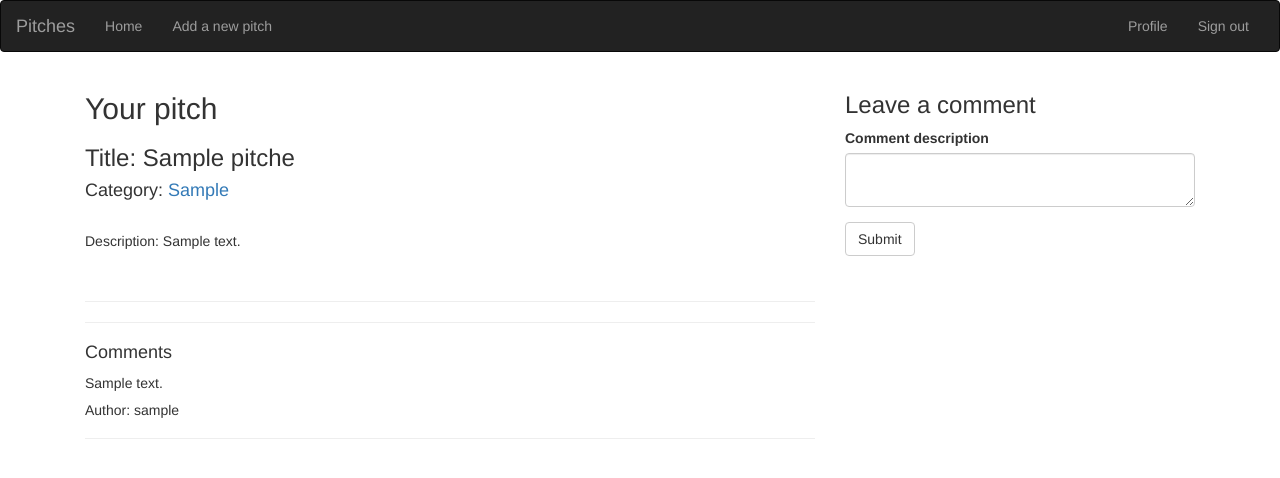
After one commit to AbugaAroni/FlaskWeek3IP, a Flask app: page /viewpitch/1 in a window 1280 px wide. The commit adds this page. Shown: the top 478 px of the page. Run offline with Flask 2, Linux system fonts and the light colour scheme; a user stored in the database is signed in; tables that the repository leaves empty hold one stand-in row (values such as "Sample post"); parts of the project's set-up code (start-up, migrations or seed data) failed here and were passed over; some libraries are stand-ins or nearby versions.

Commit message:
add working comment function

```diff
--- a/app/main/forms.py
+++ b/app/main/forms.py
@@ -6,9 +6,13 @@ class PitchForm(FlaskForm):
 
     title = StringField('Pitch title',validators=[Required()])
     category = SelectField('Pitch category', choices=[('Motivational', 'Motivational'), ('Famous', 'Famous'), ('Despair', 'Despair')], validators=[Required()])
-    description = TextAreaField('Pitch category', validators=[Required()])
+    description = TextAreaField('Pitch description', validators=[Required()])
     submit = SubmitField('Submit')
 
 class UpdateProfile(FlaskForm):
     bio = TextAreaField('Tell us about you.',validators = [Required()])
     submit = SubmitField('Submit')
+
+class Commentform(FlaskForm):
+    description = TextAreaField('Comment description', validators=[Required()])
+    submit = SubmitField('Submit')
--- a/app/main/views.py
+++ b/app/main/views.py
@@ -1,7 +1,7 @@
 from flask import render_template,request,redirect,url_for,abort
 from . import main
-from ..models import Pitch, User
-from .forms import PitchForm, UpdateProfile
+from ..models import Pitch, User, Comment
+from .forms import PitchForm, UpdateProfile, Commentform
 from .. import db
 from flask_login import login_required
 from flask_login import login_required, current_user
@@ -15,7 +15,7 @@ def index():
     '''
     pitches = Pitch.get_pitches()
 
-    title = 'Home - Welcome to The best Movie Review Website Online'
+    title = 'Home '
     return render_template('index.html', title = title, pitches=pitches)
 
 @main.route('/category/<string:category>')
@@ -26,11 +26,12 @@ def cat(category):
     '''
 #    pitches = get_pitches(category)
     #categories title
-    title = 'Categories'
+    cat = category
+    title = f'{cat} pitches'
 
     pitches = Pitch.get_pitchcat(category)
 
-    return render_template('categories.html',title = title, pitches=pitches)#, pitches=pitches, pitch=pitch)
+    return render_template('categories.html',title = title, pitches=pitches, category=cat)#, pitches=pitches, pitch=pitch)
 
 #submit a pitch view, need to change the unique id
 @main.route('/submitpitch/<int:userid>', methods = ['GET','POST'])
@@ -52,6 +53,27 @@ def new_pitch(userid):
 
     title = 'New Pitch'
     return render_template('new_pitch.html',title = title, pitch_form=form)
+
+#submit a pitch view, need to change the unique id
+@main.route('/viewpitch/<int:pitchid>', methods = ['GET','POST'])
+@login_required
+def comment(pitchid):
+    form = Commentform()
+    #pitch id needs a unique number
+    pitchid=pitchid
+    pitches = Pitch.get_singlepitch(pitchid)
+    comments = Comment.get_comments(pitchid)
+    user = User.query.all()
+
+    if form.validate_on_submit():
+        description = form.description.data
+        new_comment = Comment(comment_description=description, user=current_user, pitch_id = pitchid)
+        new_comment.save_comment()
+
+        return redirect(url_for('main.comment',pitchid=pitchid))
+
+    title = 'View pitch'
+    return render_template('viewpitch.html',title = title, form=form, pitches = pitches, comments =comments, user =user)
 
 @main.route('/user/<uname>')
 def profile(uname):
--- a/app/models.py
+++ b/app/models.py
@@ -7,46 +7,6 @@ from datetime import datetime
 @login_manager.user_loader
 def load_user(user_id):
     return User.query.get(int(user_id))
-
-class Pitch:
-
-    all_pitches = []
-
-    def __init__(self,pitch_id,pitch_title,pitch_description,pitch_category):
-        self.id = pitch_id
-        self.title = pitch_title
-        self.category = pitch_category
-        self.description = pitch_description
-
-    def save_pitches(self):
-        Pitch.all_pitches.append(self)
-
-    @classmethod
-    def clear_pitches(cls):
-        Pitch.all_pitches.clear()
-
-    @classmethod
-    def get_pitches(cls,category):
-
-        response = []
-
-        for pitches in cls.all_pitches:
-            if pitch.pitch_category == category:
-                response.append(pitch)
-
-        return response
-
-    @property
-    def password(self):
-        raise AttributeError('You cannot read the password attribute')
-
-    @password.setter
-    def password(self, password):
-        self.pass_secure = generate_password_hash(password)
-
-
-    def verify_password(self,password):
-        return check_password_hash(self.pass_secure,password)
 
 class User(UserMixin,db.Model):
     __tablename__ = 'users'
@@ -60,6 +20,8 @@ class User(UserMixin,db.Model):
     pass_secure = db.Column(db.String(255))
 
     pitches = db.relationship('Pitch',backref = 'user',lazy = "dynamic")
+    comments = db.relationship('Comment',backref = 'user',lazy = "dynamic")
+
 
     @property
     def password(self):
@@ -82,6 +44,7 @@ class Role(db.Model):
 
     id = db.Column(db.Integer,primary_key = True)
     name = db.Column(db.String(255))
+
     users = db.relationship('User',backref = 'role',lazy="dynamic")
 
 
@@ -99,6 +62,8 @@ class Pitch(db.Model):
     posted = db.Column(db.DateTime,default=datetime.utcnow)
     user_id = db.Column(db.Integer,db.ForeignKey("users.id"))
 
+    comments = db.relationship('Comment', backref = 'pitches',lazy = "dynamic")
+
     def save_pitch(self):
         db.session.add(self)
         db.session.commit()
@@ -109,10 +74,16 @@ class Pitch(db.Model):
         pitches = Pitch.query.filter_by(user_id=id).all()
         return pitches
 
-    #get pitches according to persons id
+    #get pitches according to persons category
     @classmethod
     def get_pitchcat(cls,cat):
         pitches = Pitch.query.filter_by(pitch_category=cat).all()
+        return pitches
+
+    #get pitches according to id
+    @classmethod
+    def get_singlepitch(cls,id):
+        pitches = Pitch.query.filter_by(id=id).first()
         return pitches
 
     #get all pitches
@@ -120,3 +91,24 @@ class Pitch(db.Model):
     def get_pitches(cls):
         pitches = Pitch.query.all()
         return pitches
+
+
+class Comment(db.Model):
+
+    __tablename__='comments'
+
+    id = db.Column(db.Integer,primary_key = True)
+    comment_description = db.Column(db.String)
+    posted = db.Column(db.DateTime,default=datetime.utcnow)
+    user_id = db.Column(db.Integer,db.ForeignKey("users.id"))
+    pitch_id = db.Column(db.Integer,db.ForeignKey("pitches.id"))
+
+    def save_comment(self):
+        db.session.add(self)
+        db.session.commit()
+
+    #get comments according to  pitchid
+    @classmethod
+    def get_comments(cls,id):
+        comments = Comment.query.filter_by(pitch_id=id).all()
+        return comments
--- a/app/templates/categories.html
+++ b/app/templates/categories.html
@@ -6,18 +6,16 @@
   <div class="row">
       <div class="col-md">
 
-    <h1>Categories</h1>
+    <h1>Pitches according to the {{ category }} category</h1>
         <hr>
             <a class="btn btn-success btn-lg text-center" href="/submitpitch/1234"> Write a new pitch</a>
       </div>
       <!--Display pitches categories-->
         <div class="col-md-12">
-          <h3> Your pitches </h3>
           {% if pitches %}
               {% for review in pitches %}
               <div class="col-md-6 col-lg-6 review-card">
                   <h2> {{ review.pitch_title}} </h2>
-                  <p> Category: {{review.pitch_category}} </p>
                   <p> Description: {{ review.pitch_description }}</p>
               </div>
               {% endfor %}
--- a/app/templates/email/welcome_user.txt
+++ b/app/templates/email/welcome_user.txt
@@ -1,3 +1,4 @@
 Hello {{user.username}}
-Welcome to Watchlist
-We have just seen you have signed up for our application and want to welcome you to the family. Please enjoy the reviews of all your  favourite films.
+Welcome to Pitches. An application for viewing pitches.
+We have just seen you have signed up for our application and want to welcome you to the family.
+Please enjoy the Pitches from all sorts of categories. Don't forget to rate them.
--- a/app/templates/profile/profile.html
+++ b/app/templates/profile/profile.html
@@ -6,7 +6,7 @@
 <div class="row">
 <!-- displaying  Username-->
   <div class="col-md-6">
-    <h3> Your profile: </h3>
+    <h2> Your profile </h2>
     <h3> Name: {{user.username| capitalize}} </h3>
 
     <!--Displaying user bio-->
@@ -34,7 +34,7 @@
         </div>
         {% endfor %}
     {%else%}
-    <p>Pitches doesn't work</p>
+    <p>Either you have no Pitches, or an error occured</p>
     {% endif %}
   </div>
 </div>
--- /dev/null
+++ b/app/templates/viewpitch.html
@@ -0,0 +1,48 @@
+{% extends 'base.html'%}
+{% import "bootstrap/wtf.html" as wtf %}
+
+{% block content %}
+    <div class="container">
+
+        <div class="col-md-8">
+
+            <h2> Your pitch </h2>
+            <h3> Title: {{pitches.pitch_title| capitalize}} </h3>
+
+            <!--Displaying pitch info-->
+            {% if pitches %}
+              <h4> Category: <a href="/category/{{pitches.pitch_category}}"> {{pitches.pitch_category}}</a></h4>
+              <br>
+              <p> Description: {{pitches.pitch_description}}</p>
+            {%else%}
+              <p> Something went wrong</p>
+            {% endif %}
+    <br>
+      <hr><hr>
+          <h4> Comments </h4>
+            {% if comments %}
+                {% for c in comments %}
+                  <p> {{c.comment_description}}</p>
+                    {% if user%}
+                      {%for u in user%}
+                        {% if c.user_id == u.id%}
+                          <h5> Author: {{u.username}} </h5>
+                        {% endif %}
+                      {% endfor %}
+                    {% endif %}
+                    <hr>
+                {% endfor %}
+            {%else%}
+              <p> Something went wrong or there are no comments available for this pitch</p>
+            {% endif %}
+
+        </div>
+
+        <div class="col-md-4">
+            <h3> Leave a comment </h3>
+            {{ wtf.quick_form(form) }}
+        </div>
+
+    </div>
+
+{% endblock %}
```
Also changed, not shown: app/templates/index.html (+7 -4 lines), migrations/versions/13e07cd8fc15_add_a_comment_table_to_the_database.py (added, +37 -0 lines), notes.txt (+15 -1 lines), 1 other file.
